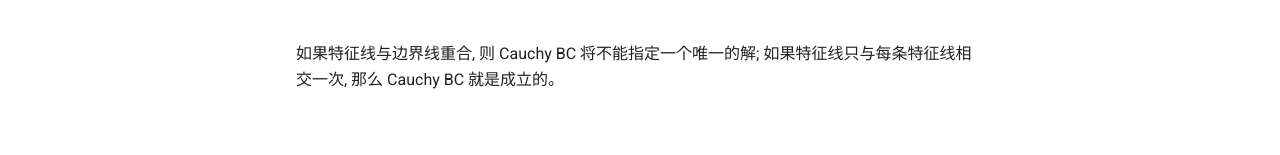
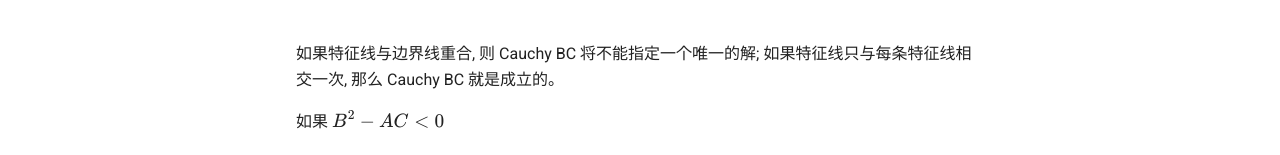
Before and after one commit to ymma98/technotes, an MkDocs documentation site: the page built from docs/FEM/边界条件.md, in a window 1280 px wide and 900 px high, scrolled down 3429 px. Shown: the part 742-897 px from the top of the window. Built offline with MkDocs 1.6.1 and Material for MkDocs 9.7.7, drawn with Linux system fonts in a browser that asks for light colours; before the commit the page ends 4288 px from its top, so only the background shows below that.

Commit message:
docs/FEM/边界条件.md updated from https://stackedit.cn/

```diff
--- a/docs/FEM/边界条件.md
+++ b/docs/FEM/边界条件.md
@@ -123,8 +123,10 @@ A \, dy = \left( B + \sqrt{B^2 - A C} \right) dx; \quad A \, dy = \left( B - \sq
 $$
 
 如果特征线与边界线重合, 则 Cauchy BC 将不能指定一个唯一的解; 如果特征线只与每条特征线相交一次, 那么 Cauchy BC 就是成立的。
+
+如果 $B^2 -AC < 0$
 <!--stackedit_data:
-eyJoaXN0b3J5IjpbMTM4MTAyMjY2NSwtMTgyNTMxMjI1OSw2Mj
+eyJoaXN0b3J5IjpbMTUzNTQ3MjAyMCwtMTgyNTMxMjI1OSw2Mj
 UzMjQ5MDEsLTE2OTc2ODEyNDAsNjMwNTM0Nzc4LDQzNjM4OTc5
 Niw0MjQ0MjY2M119
 -->
```
